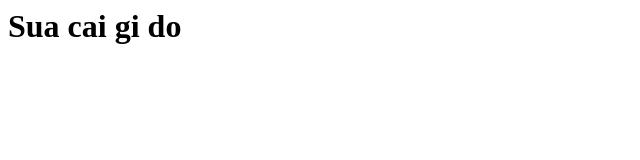
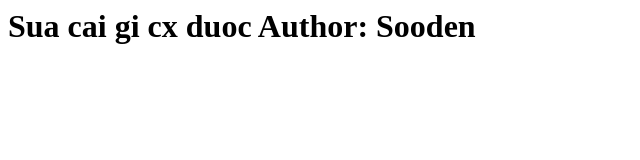
Before and after one commit to Soodenne/Demo01, a plain HTML site: page index.html in a window 1280 px wide. Shown: the whole page, without its empty margins (0-640 px from the left). Drawn offline with Linux system fonts and the light colour scheme.

Commit message:
New index.html

```diff
--- a/index.html
+++ b/index.html
@@ -1,3 +1,3 @@
 <body>
-    <h1>Sua cai gi do</h1>
+    <h1>Sua cai gi cx duoc Author: Sooden</h1>
 </body>
```
